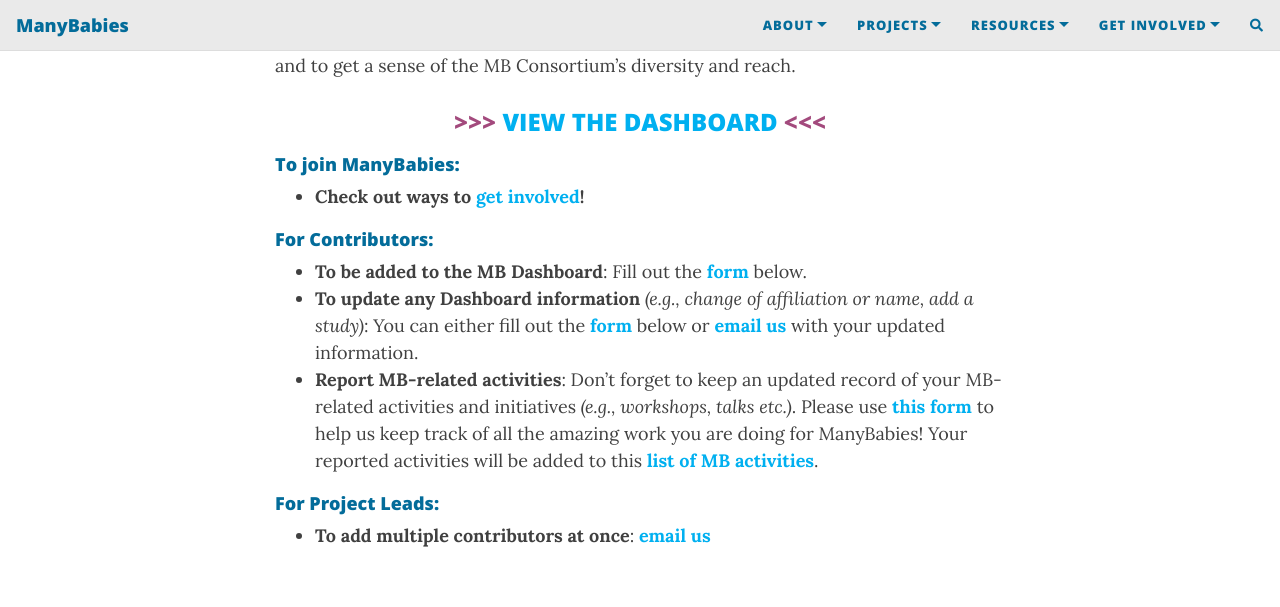
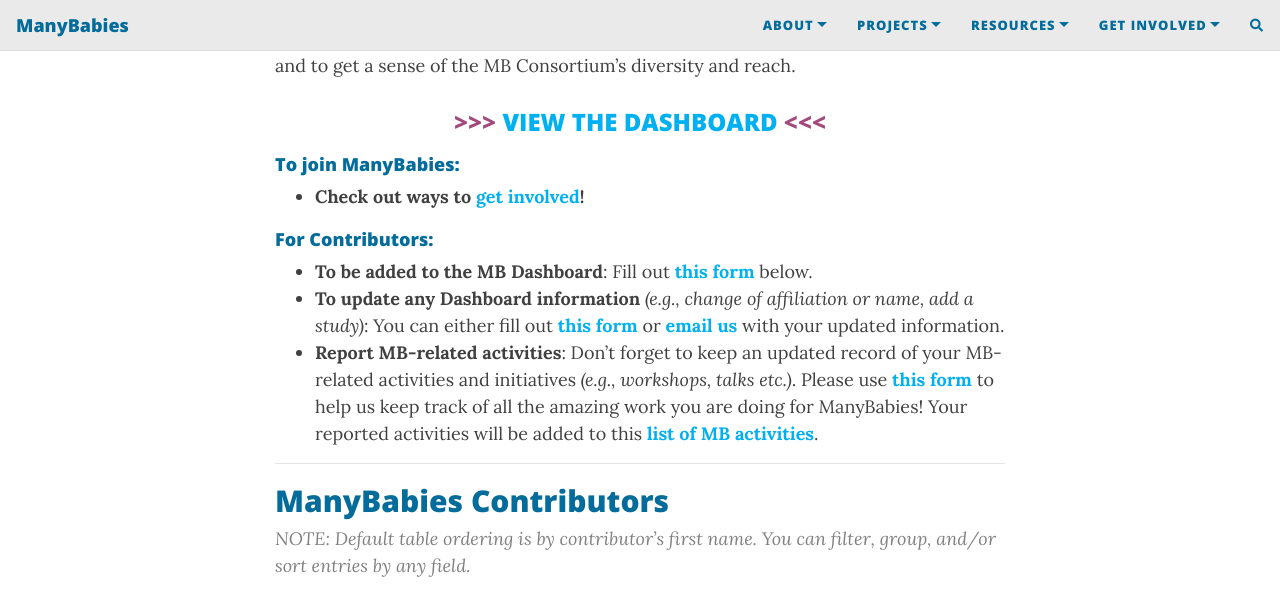
Before and after one commit to manybabies/manybabies.github.io, a Jekyll site: the page built from people.md, in a window 1280 px wide and 1400 px high, scrolled down 581 px. Shown: the top 607 px of the window. Built offline with Jekyll 4.4.1, drawn with Linux system fonts in a browser that asks for light colours; nearby versions of some CDN libraries; comment, search, counter and statistics services are not loaded; some of the changed text lies outside the part shown.

Commit message:
Update people.md

```diff
--- a/people.md
+++ b/people.md
@@ -14,20 +14,20 @@
 * **Check out ways to [get involved]({{site.baseurl}}/get_involved/)!**
 
 #### For Contributors:
-* **To be added to the MB Dashboard**: Fill out the <a href="#dashboardform"><b>form</b></a> below.
-* **To update any Dashboard information** *(e.g., change of affiliation or name, add a study)*: You can either fill out the <a href="#dashboardform"><b>form</b></a> below or [**email us**](mailto:contact@manybabies.org) with your updated information.
+* **To be added to the MB Dashboard**: Fill out <a href="https://airtable.com/appRoqMKzcK3NsXt4/shrglw1TM1HxDfbYG"><b>this form</b></a> below.
+* **To update any Dashboard information** *(e.g., change of affiliation or name, add a study)*: You can either fill out <a href="https://airtable.com/appRoqMKzcK3NsXt4/shrBx1vEakEkyeYbg"><b>this form</b></a> or [**email us**](mailto:contact@manybabies.org) with your updated information.
 * **Report MB-related activities**: Don't forget to keep an updated record of your MB-related activities and initiatives *(e.g., workshops, talks etc.)*. Please use <a href="https://forms.gle/qaynWvpYLP1J4eYd6" target="_blank"><b>this form</b></a> to help us keep track of all the amazing work you are doing for ManyBabies! Your reported activities will be added to this <a href="https://docs.google.com/spreadsheets/d/1esnJTsPB0NJ2PP0fwmWIhSxShKLIN99Ga8ehCDyz3rQ/edit?usp=sharing" target="_blank"><b>list of MB activities</b></a>.
 
-#### For Project Leads:
-* **To add multiple contributors at once**: [**email us**](mailto:contact@manybabies.org)
-
-<br>
 
 ***
 ## ManyBabies Contributors
 > NOTE: Default table ordering is by contributor's first name. You can filter, group, and/or sort entries by any field.
 
 <iframe class="airtable-embed" src="https://airtable.com/embed/appRoqMKzcK3NsXt4/shrmAhZCMC9Bno7vF?backgroundColor=blueDusty&viewControls=on" frameborder="0" onmousewheel="" width="100%" height="533" style="background: transparent; border: 1px solid #ccc;"></iframe>
+
+To be ADDED to the MB Contributor Dashboard, fill out the [MB Dashboard ADD Form](https://airtable.com/appRoqMKzcK3NsXt4/shrglw1TM1HxDfbYG).
+
+To UPDATE your information on the Dashboard, fill out the [MB Dashboard UPDATE Form](https://airtable.com/appRoqMKzcK3NsXt4/shrBx1vEakEkyeYbg)
 
 
 ***
@@ -222,6 +222,7 @@
 
 <br>
 
+<!--
 ***
 <h2 id="dashboardform">Contributor Dashboard Form</h2>
 
@@ -230,3 +231,5 @@
 > Please note that all responses to the Dashboard Form are moderated. Thanks for your patience!
 
 <iframe src="https://docs.google.com/forms/d/e/1FAIpQLSc8_SKJ0TD0MdRTNsf_f84olEc4MAxSFkA1BtAxDjX-OdlWuw/viewform?embedded=true" width="640" height="2089" frameborder="0" marginheight="0" marginwidth="0">Loading…</iframe>
+
+-->
```
